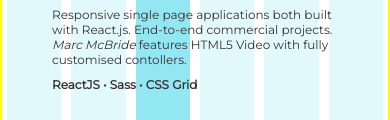
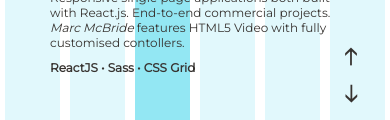
Before and after one commit to k2project/game_On, a React app: page / in a window 390 px wide. Shown: the part 3227-3347 px from the top of the page. Built offline with nearby package versions, Linux system fonts and the light colour scheme.

Commit message:
mobile scroll ctrs

```diff
--- a/src/components/App.scss
+++ b/src/components/App.scss
@@ -288,7 +288,7 @@
 /* ...1200=====1024====tablet=====768=====mobile===480====320.... */
 @include desktop-sm{
     body {
-        border: solid .2rem orange;
+        // border: solid .2rem orange;
     }
     .section{
         grid-template-columns: 10rem 1fr 8rem;
@@ -302,7 +302,7 @@
 }
 @include tablet{
     body {
-        border: solid .2rem red;
+        // border: solid .2rem red;
     }
     .section{
         grid-template-columns: 1fr;
@@ -322,7 +322,7 @@
 }
 @include mobile{
     body {
-        border: solid .2rem blue;
+        // border: solid .2rem blue;
     }
     .section_2clm h2{
         font-size: 2.2rem;
@@ -353,7 +353,7 @@
 }
 @include mobile-sm{
     body {
-        border: solid .2rem yellow;
+        // border: solid .2rem yellow;
 
     }
     .Cookies{
--- a/src/components/Projects/Projects.js
+++ b/src/components/Projects/Projects.js
@@ -48,9 +48,11 @@
                 </p>}
 
             </div>
-            {/* <div className="text_ctr"> */}
-                <img src={require('./../../imgs/'+project.img)} alt="projects" className="Project__img"/>
-            {/* </div> */}
+            <img src={require('./../../imgs/'+project.img)} alt="projects" className="Project__img"/>
+        </div>
+        <div className="Project__scrolls">
+            <div onClick={()=>window.scrollTo(0,0)}>&uarr;</div>
+            <div onClick={()=>document.querySelector('.Contact').scrollIntoView()}>&darr;</div>
         </div>
 
     </div>
--- a/src/components/Projects/Projects.scss
+++ b/src/components/Projects/Projects.scss
@@ -112,7 +112,9 @@
         color: $color-primary;
     }
 }
-
+.Project__scrolls{
+    display: none;
+}
 @include desktop-sm{
     .Project__img{
         width: 120%;
@@ -142,6 +144,18 @@
         }
 
     }
+    .Project__scrolls{
+        display: block;
+        position: absolute;
+        bottom: 5rem;
+        right: 5rem;
+        font-size: 3rem;
+        z-index: 99;
+        div{
+            cursor: pointer;
+            transform: scaleY(1.4);
+        }
+    }
 }
 
 @include mobile{
@@ -169,6 +183,7 @@
         top: 7rem;
         left: 5rem;
     }
+
 }
 @include mobile-sm{
     .Project_2clm{
@@ -197,6 +212,9 @@
         margin-bottom: -3rem;
         top: 1.5rem;
     }
+    .Project__scrolls{
+        right: 3rem;
+    }
 }
 @include landscape{
     .Project__id{
```
Also changed, not shown: src/components/About/About.css, src/components/App.css, src/components/Contact/Contact.css, src/components/Game/Game.css, src/components/Game/GameInfo/GameInfo.css, src/components/Game/GameStats/GameStats.css, src/components/Header/Header.css, src/components/Menu/Menu.css, src/components/Projects/Projects.css, src/components/Skills/Skills.css, src/components/Top/Top.css.
